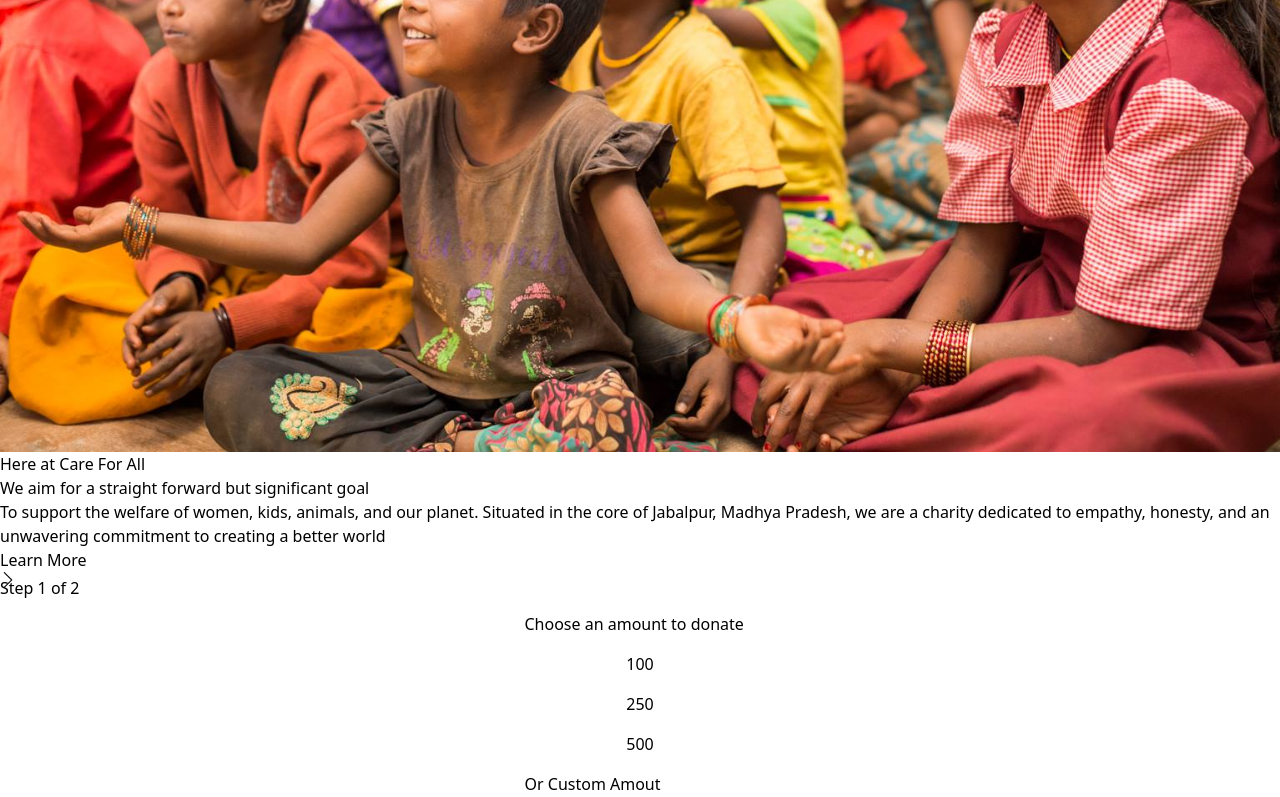
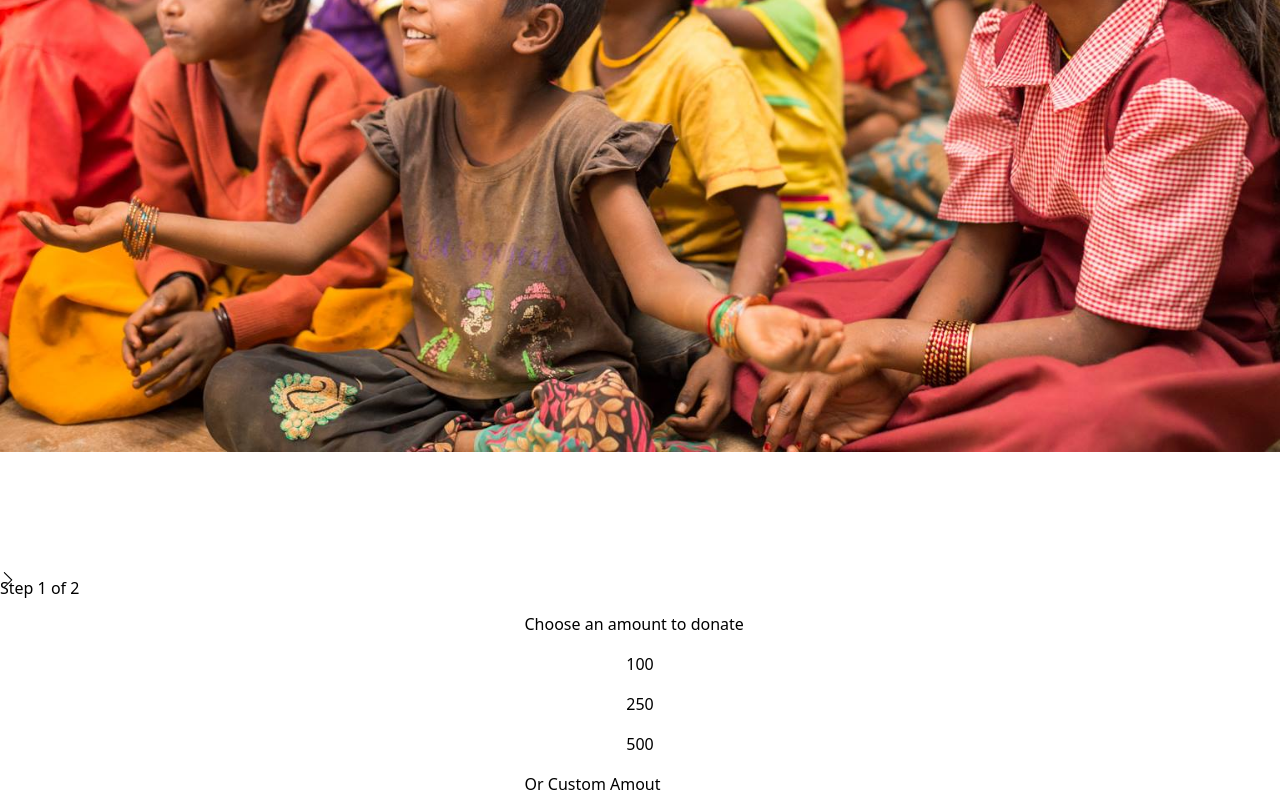
Before and after one commit to shreyash2204/Cfa, a React (Vite) app: page /donate in a window 1280 px wide. Shown: the part 958-1755 px from the top of the page. Built offline with nearby package versions, Linux system fonts and the light colour scheme.

Commit message:
feat: Optimize code structure, improve performance, and update background images

```diff
--- a/src/components/About.jsx
+++ b/src/components/About.jsx
@@ -21,7 +21,6 @@ const About = () => {
       x: 100,
       opacity: 0,
       ease: "power.out",
-      marker: true,
     });
   }, []);
 
@@ -30,7 +29,7 @@ const About = () => {
       <div
         className={`h-[75vh] md:h-[110vh] w-full lg:flex-1 bg-cover max-md:bg-center md:bg-contain bg-fixed bg-no-repeat relative`}
         style={{
-          backgroundImage: `url(${images.children4})`
+          backgroundImage: `url(${images.children4})`,
         }}></div>
       <div className="flex-1 flex flex-col gap-4" ref={aboutText}>
         <h2 className="text-xl text-orange-500 font-semibold">
--- a/src/components/HeroItems.jsx
+++ b/src/components/HeroItems.jsx
@@ -1,13 +1,27 @@
-import React from "react";
+import React, { useRef } from "react";
 import images from "../assets/images";
 import Button from "./Button";
+import gsap from "gsap";
 
 const HeroItems = ({imgUrl}) => {
+
+  const heroText = useRef(null);
+
+
+  gsap.from(heroText.current, {
+    opacity: 0,
+    y: -50,
+    duration: 1,
+    delay: 0.25,
+    ease: "power.out",
+  })
+
+
   return (
     <div className="h-screen relative">
         <div className="absolute inset-0 bg-neutral-500 opacity-35 z-[-1]"></div>
       <img src={imgUrl} className="h-full w-full object-cover absolute z-[-2] "></img>
-      <div className=" h-full w-[90%] md:w-[80%] mx-auto flex  text-white items-start justify-center flex-col gap-2 md:gap-4">
+      <div className=" h-full w-[90%] md:w-[80%] mx-auto flex  text-white items-start justify-center flex-col gap-2 md:gap-4" ref={heroText}>
       <h1 className="text-2xl text-orange-500 font-semibold ">
       Here at Care For All
         </h1>
--- a/src/components/WeDoCard.jsx
+++ b/src/components/WeDoCard.jsx
@@ -26,14 +26,15 @@ const WeDoCard = ({ imgUrl }) => {
         y: 100,
         stagger: 0.5,
         ease: "power.out",
-        marker: true,
       },
       []
     );
   });
 
   return (
-    <div className="h-max place-self-center rounded-md overflow-hidden shadow-[rgba(100,100,111,0.2)_0px_7px_29px_0px]" ref={wedoCard}>
+    <div
+      className="h-max place-self-center rounded-md overflow-hidden shadow-[rgba(100,100,111,0.2)_0px_7px_29px_0px]"
+      ref={wedoCard}>
       <div className="h-[250px]">
         <img src={imgUrl} alt="" className="h-full w-full object-cover" />
       </div>
--- a/src/components/WhatWeDo.jsx
+++ b/src/components/WhatWeDo.jsx
@@ -18,7 +18,6 @@ const WhatWeDo = () => {
         end: "top 20%",
         toggleActions: "play none none reset",
       },
-      marker: true,
       opacity: 0,
       y: -100,
       duration: 1,
```
